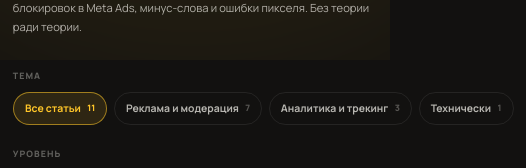
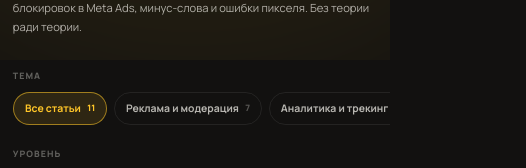
Before and after one commit to anna-mialiuk/pika-leads, a React (Vite) app: page /ru/blog in a window 390 px wide. Shown: the part 236-404 px from the top of the page, 526 px wide, since content can reach past the window. Built offline with nearby package versions, Linux system fonts and the light colour scheme; no server answers; a web font is replaced by a local one.

Commit message:
Fix blog filters overflow on mobile

```diff
--- a/src/components/FilterGroup/FilterGroup.sass
+++ b/src/components/FilterGroup/FilterGroup.sass
@@ -3,6 +3,7 @@
 
 .filter-group
   @include mix.flex-column(1.1rem)
+  min-width: 0
 
   &__label
     @include mix.caption(rgba(247, 245, 239, 0.35))
--- a/src/sections/BlogCatalog/BlogCatalog.sass
+++ b/src/sections/BlogCatalog/BlogCatalog.sass
@@ -26,7 +26,7 @@
     margin-bottom: 3.2rem
 
     @include mix.tablet
-      grid-template-columns: 1fr
+      grid-template-columns: minmax(0, 1fr)
       gap: 2.4rem
 
   &__search
```
